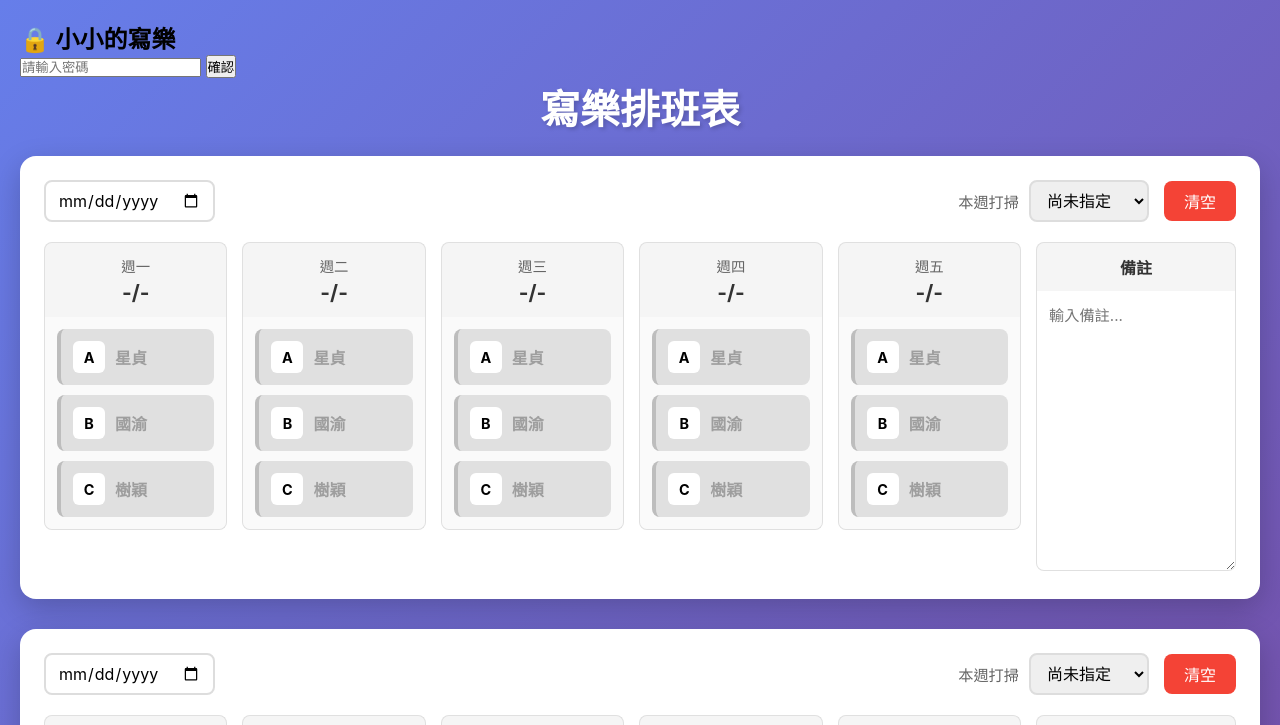
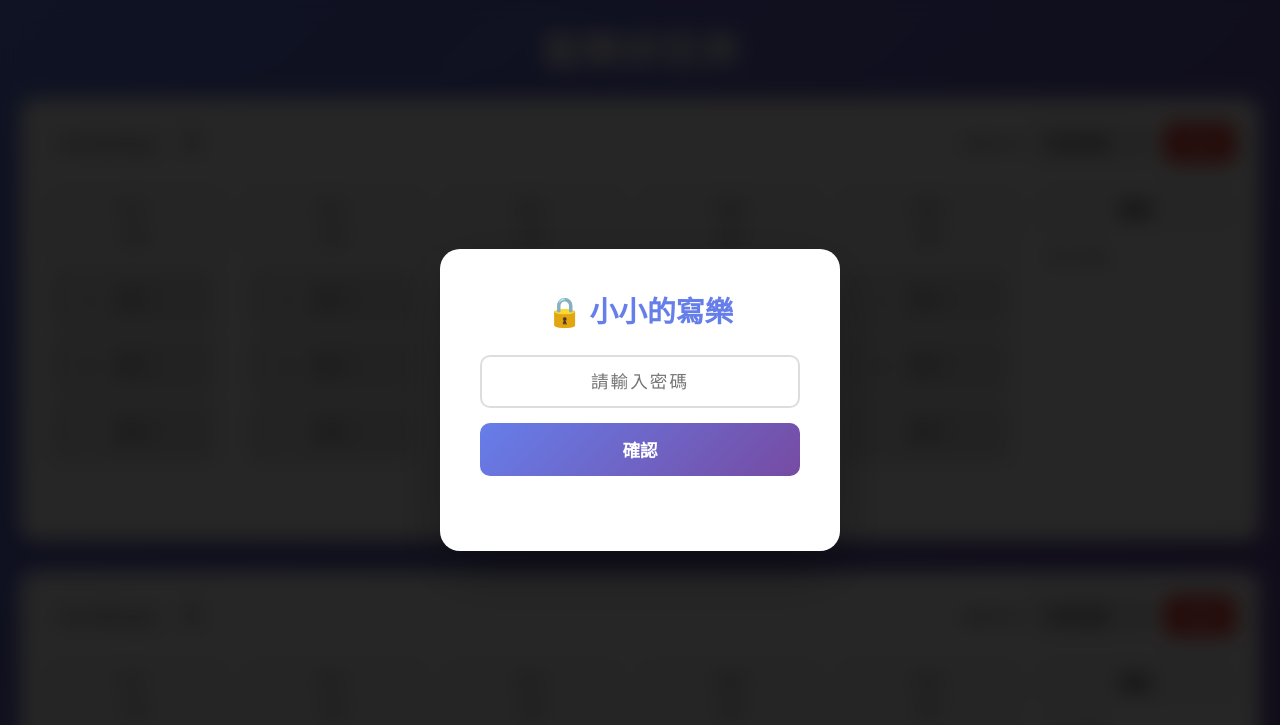
Before and after one commit to elisa-chou/SoulerShift, a plain HTML site: page index.html in a window 1280 px wide. Shown: the top 725 px of the page. Drawn offline with Linux system fonts and the light colour scheme; no server answers.

Commit message:
加上登入密碼

```diff
--- a/styles.css
+++ b/styles.css
@@ -9,6 +9,115 @@ body {
     background: linear-gradient(135deg, #667eea 0%, #764ba2 100%);
     min-height: 100vh;
     padding: 20px;
+}
+
+/* 密碼保護遮罩 */
+.password-overlay {
+    position: fixed;
+    top: 0;
+    left: 0;
+    width: 100%;
+    height: 100%;
+    background: rgba(0, 0, 0, 0.85);
+    backdrop-filter: blur(10px);
+    display: flex;
+    align-items: center;
+    justify-content: center;
+    z-index: 9999;
+    animation: fadeIn 0.3s;
+}
+
+.password-overlay.hidden {
+    display: none;
+}
+
+.password-dialog {
+    background: white;
+    padding: 40px;
+    border-radius: 20px;
+    box-shadow: 0 20px 60px rgba(0, 0, 0, 0.3);
+    max-width: 400px;
+    width: 90%;
+    text-align: center;
+    animation: slideUp 0.4s ease-out;
+}
+
+@keyframes fadeIn {
+    from { opacity: 0; }
+    to { opacity: 1; }
+}
+
+@keyframes slideUp {
+    from {
+        opacity: 0;
+        transform: translateY(30px);
+    }
+    to {
+        opacity: 1;
+        transform: translateY(0);
+    }
+}
+
+.password-title {
+    font-size: 1.8rem;
+    color: #667eea;
+    margin-bottom: 25px;
+}
+
+.password-input {
+    width: 100%;
+    padding: 14px 18px;
+    border: 2px solid #ddd;
+    border-radius: 10px;
+    font-size: 1.1rem;
+    font-family: inherit;
+    transition: border-color 0.3s;
+    margin-bottom: 15px;
+    text-align: center;
+    letter-spacing: 2px;
+}
+
+.password-input:focus {
+    outline: none;
+    border-color: #667eea;
+    box-shadow: 0 0 0 3px rgba(102, 126, 234, 0.1);
+}
+
+.password-submit {
+    width: 100%;
+    padding: 14px;
+    background: linear-gradient(135deg, #667eea 0%, #764ba2 100%);
+    color: white;
+    border: none;
+    border-radius: 10px;
+    font-size: 1.1rem;
+    font-weight: 600;
+    cursor: pointer;
+    transition: transform 0.2s, box-shadow 0.2s;
+    font-family: inherit;
+}
+
+.password-submit:hover {
+    transform: translateY(-2px);
+    box-shadow: 0 6px 20px rgba(102, 126, 234, 0.4);
+}
+
+.password-submit:active {
+    transform: translateY(0);
+}
+
+.password-error {
+    color: #f44336;
+    font-size: 0.9rem;
+    margin-top: 15px;
+    min-height: 20px;
+    animation: shake 0.4s;
+}
+
+@keyframes shake {
+    0%, 100% { transform: translateX(0); }
+    25% { transform: translateX(-10px); }
+    75% { transform: translateX(10px); }
 }
 
 .container {
```
